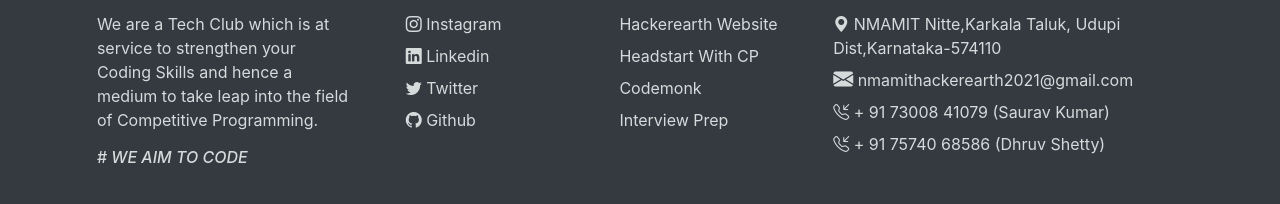
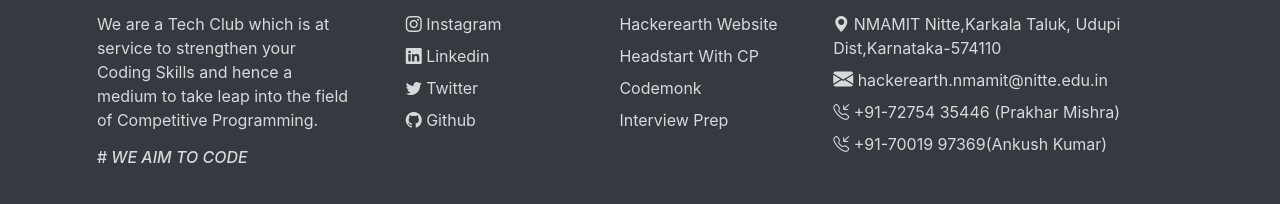
Before and after one commit to aadarsh231099/hackerearth_hub_website, a plain HTML site: page events.html in a window 1280 px wide. Shown: the part 2011-2215 px from the top of the page. Drawn offline with nearby package versions, Linux system fonts and the light colour scheme; a web font is replaced by a local one.

Commit message:
Update events.html

```diff
--- a/events.html
+++ b/events.html
@@ -234,9 +234,9 @@
         <hr class="bg-hacker mb-4 mt-0 d-inline-block mx-auto" style="width: 100px; height: 2px">
           <ul class="list-unstyled">
             <li class="my-2"><i class="bi bi-geo-alt-fill"></i><a href="https://goo.gl/maps/W5zjVU7jXMQjty8D6" target="_blank"> NMAMIT Nitte,Karkala Taluk, Udupi Dist,Karnataka-574110</a></li>
-            <li class="my-2"><i class="bi bi-envelope-fill"></i><a href="mailto:nmamithackerearth2021@gmail.com "> nmamithackerearth2021@gmail.com</a></li>
-            <li class="my-2"><i class="bi bi-telephone-inbound"></i><a href="tel:+ 91 73008 41079"> + 91 73008 41079 (Saurav Kumar)</a></li>
-            <li class="my-2"><i class="bi bi-telephone-inbound"></i><a href="tel:+ 91 75740 68586"> + 91 75740 68586 (Dhruv Shetty)</a></li>
+          <li class="my-2"><i class="bi bi-envelope-fill"></i><a href="mailto:hackerearth.nmamit@nitte.edu.in "> hackerearth.nmamit@nitte.edu.in</a></li>
+          <li class="my-2"><i class="bi bi-telephone-inbound"></i><a href="tel:+91 72754 35446"> +91-72754 35446 (Prakhar Mishra)</a></li>
+         <li class="my-2"><i class="bi bi-telephone-inbound"></i><a href="tel:+91 70019 97369"> +91-70019 97369(Ankush Kumar)</a></li>
           </ul>
       </div>
     </div>
```
